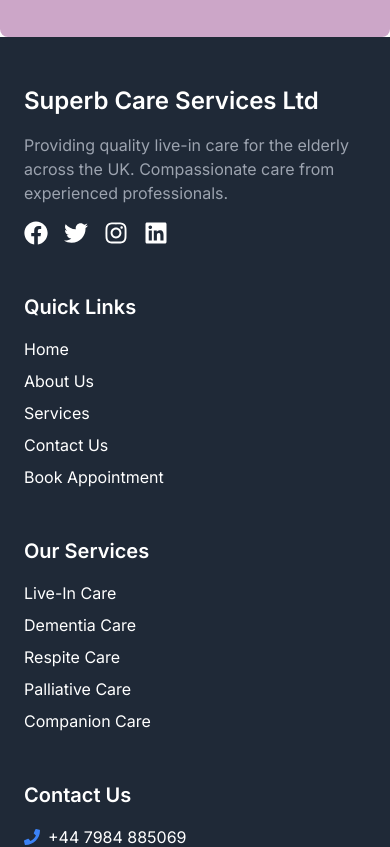
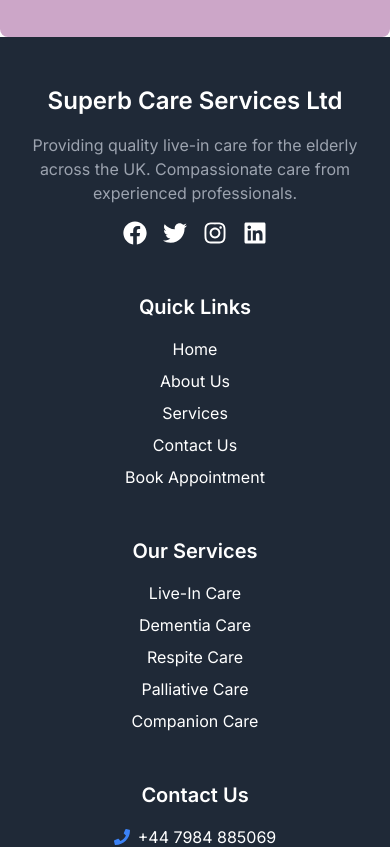
Before and after one commit to JeiKiarie/superbcare-v3, a Next.js app: page /about-us in a window 390 px wide. Shown: the part 4300-5147 px from the top of the page. Built offline with nearby package versions, Linux system fonts and the light colour scheme.

Commit message:
styled footer

```diff
--- a/components/Footer.jsx
+++ b/components/Footer.jsx
@@ -16,21 +16,21 @@ const Footer = () => {
 		<footer className="bg-gray-800 text-white py-12">
 			{/* Top Section */}
 			<motion.div
-				className="container mx-auto px-6 grid grid-cols-1 md:grid-cols-4 gap-12"
+				className="container mx-auto px-6 grid grid-cols-1 md:grid-cols-3 lg:grid-cols-4 gap-12"
 				initial={{ opacity: 0 }}
 				animate={{ opacity: 1 }}
 				transition={{ duration: 1 }}>
 				{/* Company Info */}
 				<div className="space-y-4">
 					<motion.h3
-						className="text-2xl font-semibold"
+						className="text-2xl font-semibold text-center md:text-left"
 						initial={{ x: -50, opacity: 0 }}
 						animate={{ x: 0, opacity: 1 }}
 						transition={{ duration: 1 }}>
 						Superb Care Services Ltd
 					</motion.h3>
 					<motion.p
-						className="text-gray-400"
+						className="text-gray-400 text-center md:text-left"
 						initial={{ x: -50, opacity: 0 }}
 						animate={{ x: 0, opacity: 1 }}
 						transition={{ delay: 0.2 }}>
@@ -38,7 +38,7 @@ const Footer = () => {
 						Compassionate care from experienced professionals.
 					</motion.p>
 					<motion.div
-						className="flex space-x-4"
+						className="flex justify-center md:justify-start space-x-4"
 						initial={{ opacity: 0 }}
 						animate={{ opacity: 1 }}
 						transition={{ delay: 0.4 }}>
@@ -84,14 +84,14 @@ const Footer = () => {
 				{/* Quick Links */}
 				<div className="space-y-4">
 					<motion.h3
-						className="text-xl font-semibold"
+						className="text-xl font-semibold text-center md:text-left"
 						initial={{ x: -50, opacity: 0 }}
 						animate={{ x: 0, opacity: 1 }}
 						transition={{ duration: 1 }}>
 						Quick Links
 					</motion.h3>
 					<motion.ul
-						className="space-y-2"
+						className="space-y-2 text-center md:text-left"
 						initial={{ x: -50, opacity: 0 }}
 						animate={{ x: 0, opacity: 1 }}
 						transition={{ delay: 0.2 }}>
@@ -136,14 +136,14 @@ const Footer = () => {
 				{/* Services Links */}
 				<div className="space-y-4">
 					<motion.h3
-						className="text-xl font-semibold"
+						className="text-xl font-semibold text-center md:text-left"
 						initial={{ x: -50, opacity: 0 }}
 						animate={{ x: 0, opacity: 1 }}
 						transition={{ duration: 1 }}>
 						Our Services
 					</motion.h3>
 					<motion.ul
-						className="space-y-2"
+						className="space-y-2 text-center md:text-left"
 						initial={{ x: -50, opacity: 0 }}
 						animate={{ x: 0, opacity: 1 }}
 						transition={{ delay: 0.2 }}>
@@ -188,14 +188,14 @@ const Footer = () => {
 				{/* Contact Info */}
 				<div className="space-y-4">
 					<motion.h3
-						className="text-xl font-semibold"
+						className="text-xl font-semibold text-center md:text-left"
 						initial={{ x: -50, opacity: 0 }}
 						animate={{ x: 0, opacity: 1 }}
 						transition={{ duration: 1 }}>
 						Contact Us
 					</motion.h3>
 					<motion.ul
-						className="space-y-2"
+						className="space-y-2 text-center md:text-left flex flex-col items-center md:items-start"
 						initial={{ x: -50, opacity: 0 }}
 						animate={{ x: 0, opacity: 1 }}
 						transition={{ delay: 0.2 }}>
```
